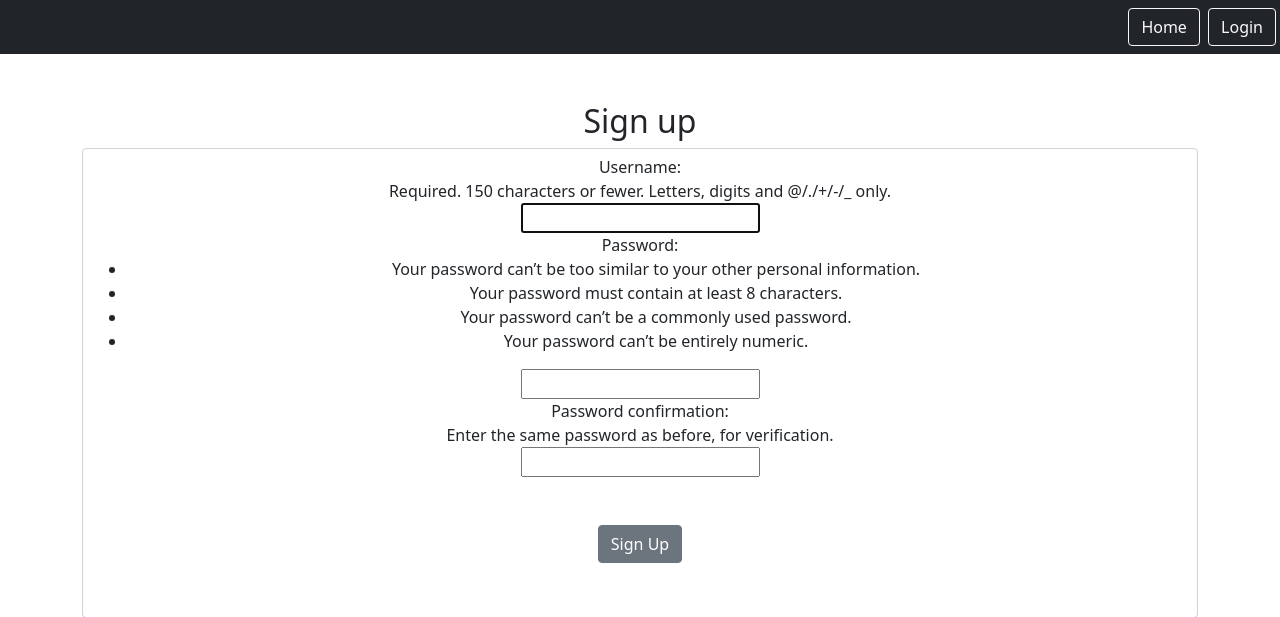
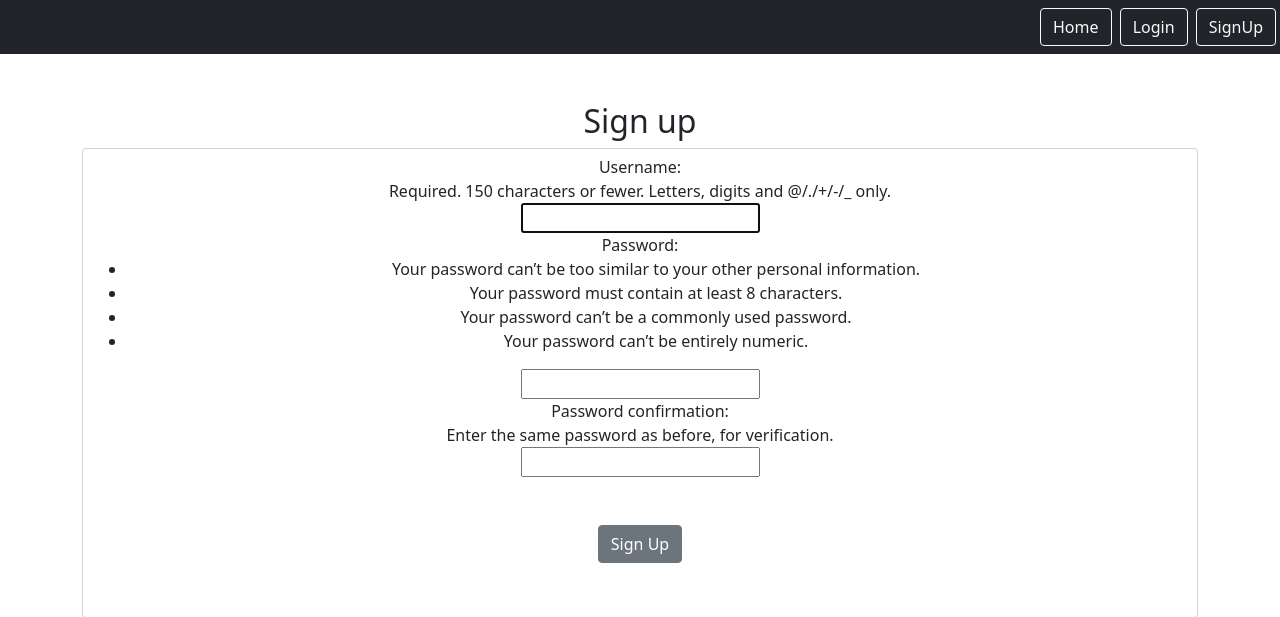
Before and after one commit to Ashwini0709/Django_Learning_Project, a Django app: page /signup in a window 1280 px wide. Shown: the top 617 px of the page. Run offline with Django 5.2, Linux system fonts and the light colour scheme.

Commit message:
template updated

```diff
--- a/static/templates/base.html
+++ b/static/templates/base.html
@@ -20,6 +20,7 @@
                 {% else %}
                     <a href="{% url 'home' %}" class="btn btn-outline-light me-1">Home</a>
                     <a href="{% url 'login' %}" class="btn btn-outline-light me-1">Login</a>
+                    <a href="{% url 'signup' %}" class="btn btn-outline-light me-1">SignUp</a>
 
                 {% endif %}
 
```
